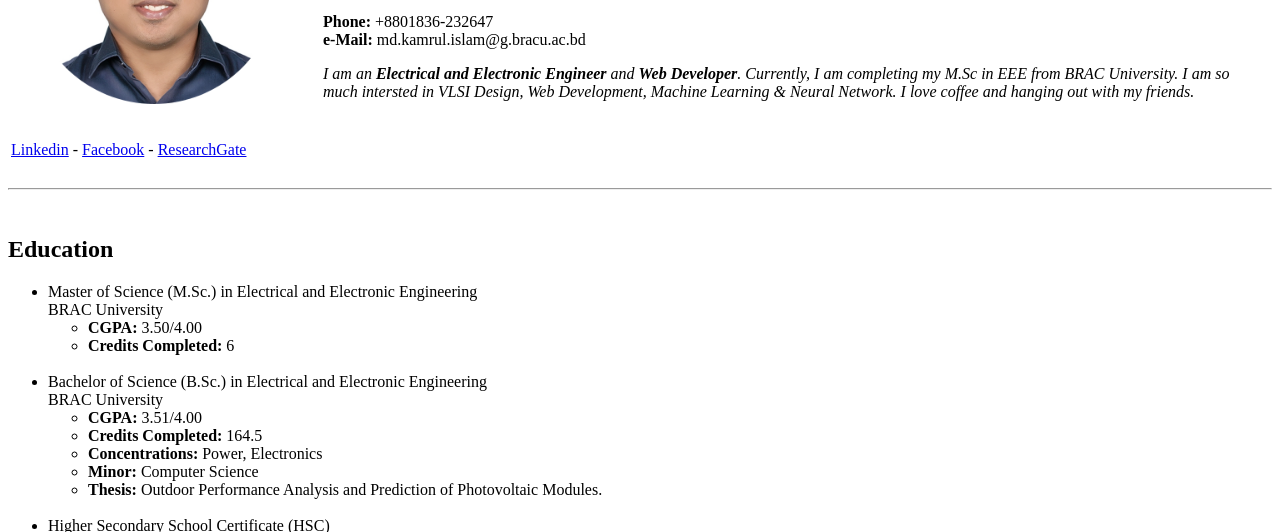
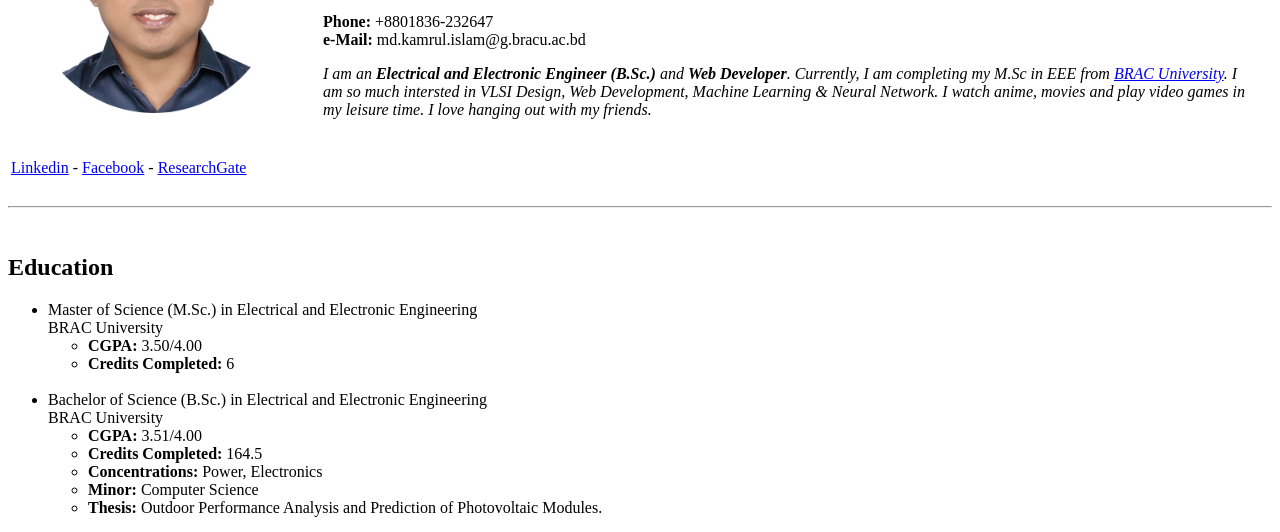
Before and after one commit to mdkamrulislam-web/My-CV, a plain HTML site: page index.html in a window 1280 px wide. Shown: the part 226-758 px from the top of the page. Drawn offline with Linux system fonts and the light colour scheme.

Commit message:
2nd Commit - 17th June 2021

```diff
--- a/index.html
+++ b/index.html
@@ -2,9 +2,9 @@
 <html lang="en" dir="ltr">
 
 <head>
-  <meta name="description" charset="utf-8"
-    content="Md. Kamrul Islam is an Electrial and Electronic Engineering from Bangladesh. He is currently doing his M.Sc degree in Electrical and Electronic Engineering. His interested areas are: VLSI Design, Web Development, Machine Learning & Neural Network.">
+  <meta name="description" charset="utf-8" content="Md. Kamrul Islam is an Electrial and Electronic Engineering from Bangladesh. He is currently doing his M.Sc degree in Electrical and Electronic Engineering. His interested areas are: VLSI Design, Web Development, Machine Learning & Neural Network.">
   <title>Md. Kamrul Islam</title>
+  <link rel="icon" href="Kamrul-favicon.ico">
 </head>
 
 <body>
@@ -18,7 +18,7 @@
           <h1>Md. Kamrul Islam</h1>
           <p><em>Teaching Assistant</em><br><em><a href="https://www.bracu.ac.bd/academics/departments/electrical-and-electronic-engineering">Dept. of Electrial and Electronic Engineering</a></em><br><a href="https://www.bracu.ac.bd/">BRAC University</a><br>66 Mohakhali, Dhaka - 1212, Bangladesh.</p>
           <p><strong>Phone:</strong> +8801836-232647<br><strong>e-Mail:</strong> md.kamrul.islam@g.bracu.ac.bd</p>
-          <p><em>I am an <strong>Electrical and Electronic Engineer</strong> and <strong>Web Developer</strong>. Currently, I am completing my M.Sc in EEE from BRAC University. I am so much intersted in VLSI Design, Web Development, Machine Learning & Neural Network. I love coffee and hanging out with my friends.</em></p>
+          <p><em>I am an <strong>Electrical and Electronic Engineer (B.Sc.)</strong> and <strong>Web Developer</strong>. Currently, I am completing my M.Sc in EEE from <a href="https://www.bracu.ac.bd/">BRAC University</a>. I am so much intersted in VLSI Design, Web Development, Machine Learning & Neural Network. I watch anime, movies and play video games in my leisure time. I love hanging out with my friends.</em></p>
       </td>
     </tr>
   </table>
```
Also changed, not shown: Kamrul-favicon.ico (added).
